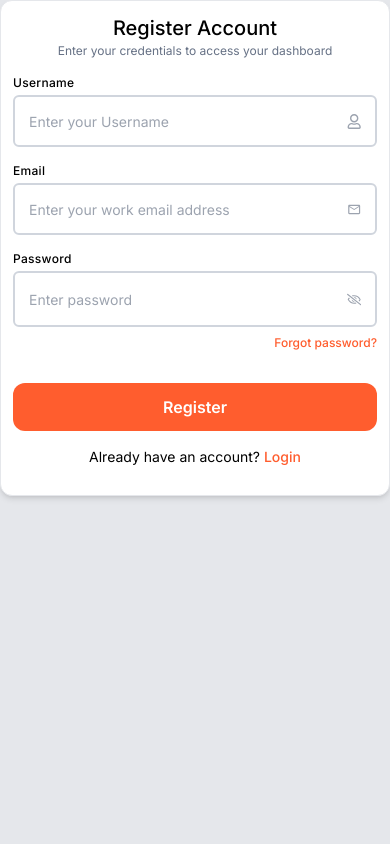
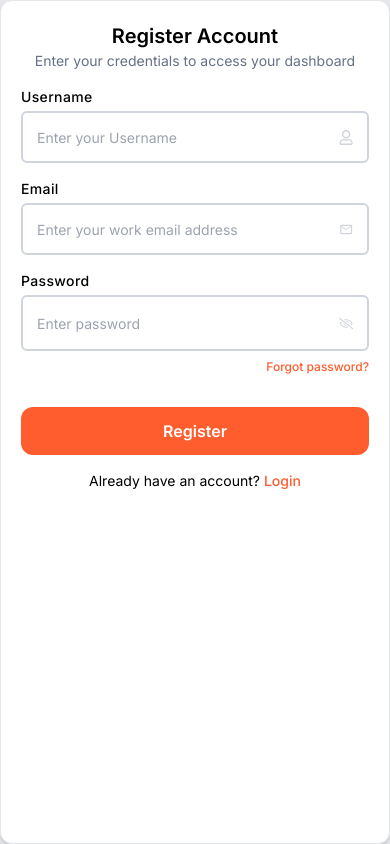
Before and after one commit to mr-atuzie/secureAuth_FE, a React (Create React App) app: page / in a window 390 px wide. Built offline with nearby package versions, Linux system fonts and the light colour scheme; no server answers.

Commit message:
login/register

```diff
--- a/src/pages/Login.jsx
+++ b/src/pages/Login.jsx
@@ -51,11 +51,11 @@
     }
   };
   return (
-    <div className=" w-full min-h-screen bg-gray-200 flex lg:justify-center  lg:items-center mx-auto ">
-      <div className="  w-full h-full lg:w-[456px] ">
+    <div className=" w-full min-h-screen bg-gray-200 flex lg:justify-center  lg:items-center lg:mx-auto ">
+      <div className="bg-white  w-full h-screen lg:h-fit lg:w-[456px] ">
         <form
           onSubmit={handleSubmit}
-          className=" bg-white w-full h-full border border-[#D0D5DD] p-5 lg:py-[32px] lg:px-[28px] shadow-md rounded-xl "
+          className="  w-full h-full border border-[#D0D5DD] p-5 lg:py-[32px] lg:px-[28px] shadow-md rounded-xl "
         >
           <h1 className=" text-[20px] lg:text-[28px] font-medium text-center">
             Login your Account
--- a/src/pages/Register.jsx
+++ b/src/pages/Register.jsx
@@ -54,22 +54,22 @@
   };
   return (
     <div className=" w-full min-h-screen bg-gray-200 flex justify-center  lg:items-center ">
-      <div className="  w-full h-full lg:w-[456px]  mx-auto">
+      <div className="  w-full h-screen lg:h-fit lg:w-[456px]  mx-auto">
         <form
           onSubmit={handleSubmit}
-          className=" bg-white w-full h-full border  p-3 lg:py-[32px] lg:px-[28px] shadow-md rounded-xl "
+          className=" bg-white w-full h-full border  p-5 lg:py-[32px] lg:px-[28px] shadow-md rounded-xl "
         >
-          <h1 className=" text-[20px] lg:text-[28px] font-medium text-center">
+          <h1 className=" text-[20px] lg:text-[28px] font-semibold text-center">
             Register Account
           </h1>
-          <p className=" text-xs lg:text-base text-[#667185] text-center">
+          <p className=" text-sm lg:text-base text-[#667185] text-center">
             Enter your credentials to access your dashboard
           </p>
 
           {/* username */}
           <div className=" flex flex-col gap-2 mt-4  lg:mt-6">
             <label
-              className=" tracking-wide capitalize text-xs lg:text-sm font-medium "
+              className=" tracking-wide capitalize text-sm lg:text-sm font-medium "
               htmlFor="username"
             >
               Username
@@ -85,14 +85,14 @@
                 onChange={(e) => setName(e.target.value)}
                 // onChange={handleInputChange}
               />
-              <FaRegUser size={iconSize} className=" text-gray-400 " />
+              <FaRegUser size={iconSize} className=" text-gray-300 " />
             </div>
           </div>
 
           {/* email */}
           <div className=" flex flex-col gap-2 mt-4 lg:mt-6">
             <label
-              className=" tracking-wide capitalize text-xs lg:text-sm font-medium "
+              className=" tracking-wide capitalize text-sm lg:text-sm font-medium "
               htmlFor="email"
             >
               email
@@ -108,13 +108,13 @@
                 onChange={(e) => setEmail(e.target.value)}
                 // onChange={handleInputChange}
               />
-              <MdOutlineEmail size={iconSize} className=" text-gray-400 " />
+              <MdOutlineEmail size={iconSize} className=" text-gray-300 " />
             </div>
           </div>
 
           <div className=" flex flex-col gap-2 mt-4 lg:mt-6">
             <label
-              className=" tracking-wide capitalize text-xs lg:text-sm font-medium "
+              className=" tracking-wide capitalize text-sm lg:text-sm font-medium "
               htmlFor="password"
             >
               Password
@@ -130,7 +130,7 @@
                 value={password}
                 onChange={(e) => setPassword(e.target.value)}
               />
-              <FaRegEyeSlash size={iconSize} className=" text-gray-400" />
+              <FaRegEyeSlash size={iconSize} className=" text-gray-300" />
             </div>
           </div>
 
```
